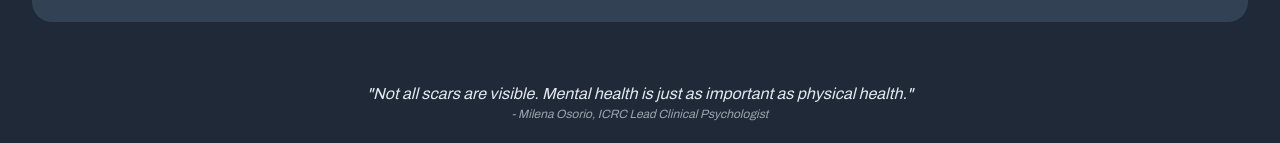
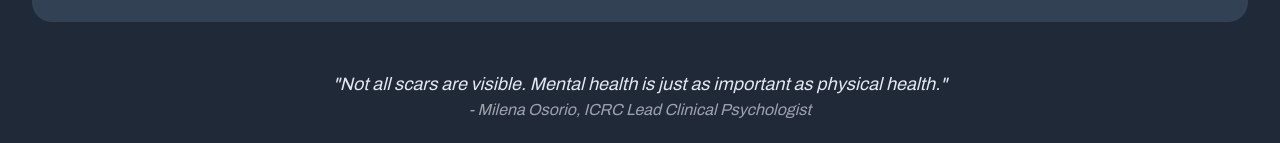
Before and after one commit to revou-fsse-1/w24-group-final-group-4, a Next.js app: page / in a window 1280 px wide. Shown: the part 657-800 px from the top of the page. Built offline with nearby package versions, Linux system fonts and the light colour scheme; no server answers.

Commit message:
feat: gabisa mikir

```diff
--- a/src/pages/index.tsx
+++ b/src/pages/index.tsx
@@ -102,11 +102,11 @@ export default function Home() {
             </div>
           </div>
           <div className="flex flex-col items-center py-2 my-6">
-            <h1 className="italic">
+            <h1 className="italic text-lg">
               {`"Not all scars are visible. Mental health is just as important as
               physical health."`}
             </h1>
-            <p className="text-xs text-gray-400 italic">
+            <p className="text-base text-gray-400 italic">
               - Milena Osorio, ICRC Lead Clinical Psychologist
             </p>
           </div>
--- a/src/pages/posts/index.tsx
+++ b/src/pages/posts/index.tsx
@@ -13,15 +13,21 @@ import Toast from '@/components/Toast';
 import { prisma } from '@/libs/db';
 import { Comment, Post } from '@prisma/client';
 import Link from 'next/link';
-import { Config, names, uniqueNamesGenerator } from 'unique-names-generator';
+import {
+  Config,
+  animals,
+  colors,
+  names,
+  uniqueNamesGenerator,
+} from 'unique-names-generator';
 import PostCard from '@/components/PostCard';
 
 const archivo = Archivo({ subsets: ['latin'] });
 
 export const customConfig: Config = {
-  dictionaries: [names, names],
-  separator: ' ',
-  style: 'capital',
+  dictionaries: [animals, colors],
+  separator: '-',
+  // style: 'capital',
 };
 
 export const getServerSideProps: GetServerSideProps = async (
--- a/src/pages/profile.tsx
+++ b/src/pages/profile.tsx
@@ -165,7 +165,7 @@ export default function Profile({
 
             <div className="col-span-full md:col-span-7 space-y-6">
               <span className="text-xl font-bold leading-none">
-                Total Posts - {posts.length}
+                {posts.length} Post{posts.length > 1 ? 's' : ''}
               </span>
 
               <div className="h-[1px] w-full bg-slate-200/10"></div>
```
